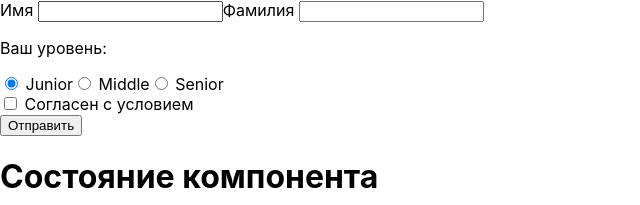
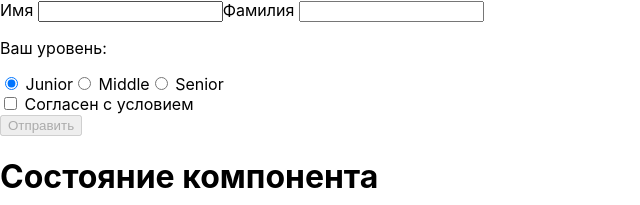
Before and after one commit to NataliaStupka/react-practice, a React (Create React App) app: page / in a window 1280 px wide. Shown: the top 205 px of the page, without its empty margins (0-640 px from the left). Built offline with nearby package versions, Linux system fonts and the light colour scheme.

Commit message:
npm i classnames (для ColorPicker)

```diff
--- a/package.json
+++ b/package.json
@@ -6,6 +6,7 @@
     "@testing-library/jest-dom": "^5.16.1",
     "@testing-library/react": "^12.1.2",
     "@testing-library/user-event": "^13.5.0",
+    "classnames": "^2.3.1",
     "mrm": "^3.0.10",
     "prop-types": "^15.8.1",
     "react": "^17.0.2",
--- a/src/components/ColorPicker/ColorPicker.jsx
+++ b/src/components/ColorPicker/ColorPicker.jsx
@@ -1,3 +1,5 @@
+//устанавливаем npm i classnames
+import classNames from 'classnames';
 
 import React, {Component} from 'react';
 import './ColorPicker.css';
@@ -17,13 +19,18 @@ this.setState({activeOptionsIdx: index})
 
     // 2) выделяем выбранную кнопку
     makeOptionClassName = (index) => {
-        const optionClasses = ['ColorPicker__option'];     //базовый класс
+        // const optionClasses = ['ColorPicker__option'];     //базовый класс
 
-          // если индекс равняется активному индексу, то добавляется класс
-             if (index === this.state.activeOptionsIdx) {
-                optionClasses.push('ColorPicker__option--active')
-        }
-        return optionClasses.join(' ')
+        //   // если индекс равняется активному индексу, то добавляется класс
+        //      if (index === this.state.activeOptionsIdx) {
+        //         optionClasses.push('ColorPicker__option--active')
+        // }
+        // return optionClasses.join(' ')
+
+    //используя classNames(npm i classnames) можем заменить все это выражение на следующее (в начале передаем базовые класы (через запятую), потом {динамические классы(те которые зависят от условия)})
+    return classNames('ColorPicker__option', {
+    'ColorPicker__option--active': index === this.state.activeOptionsIdx,     //если это будет true класс добавится
+})
     }
 
     //1,2)
--- a/src/components/Form.js
+++ b/src/components/Form.js
@@ -122,7 +122,10 @@ class Form extends Component {
           Согласен с условием
         </label>
         <br />
-        <button type="submit">Отправить</button>
+        {/* disabled - если не выбран, кнопка не активна */}
+        <button type="submit" disabled={!this.state.licence}>
+          Отправить
+        </button>
       </form>
     );
   }
```
Also changed, not shown: 2 other files (tests, documents, lock files or other folders).
